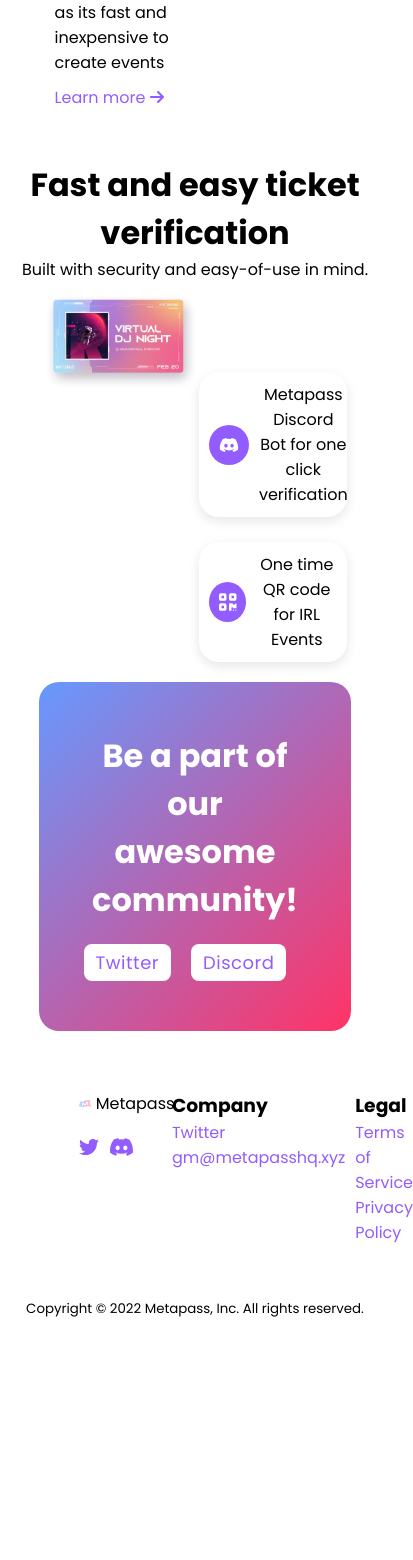
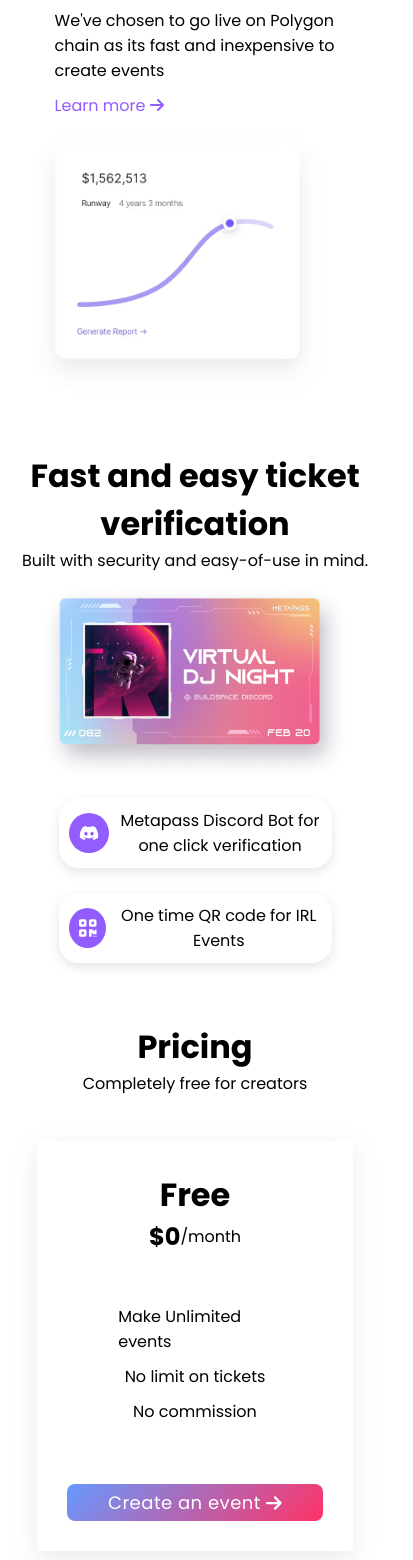
Before and after one commit to shrutipanjwani/metapass-landing, a React (Create React App) app: page / in a window 390 px wide. Shown: the part 1477-3037 px from the top of the page, 413 px wide, since content can reach past the window. Before the commit the page ends 2807 px from the top, so only its background shows below. Built offline with nearby package versions, Linux system fonts and the light colour scheme.

Commit message:
changes and responsiveness done

```diff
--- a/src/Components/Main.js
+++ b/src/Components/Main.js
@@ -1,5 +1,6 @@
 import React from "react";
 import "../Styles/Main.css";
+import GradientButton from "./GradientButton";
 import Button from "./Button";
 import { FontAwesomeIcon } from "@fortawesome/react-fontawesome";
 import { faArrowRight, faQrcode } from "@fortawesome/free-solid-svg-icons";
@@ -59,6 +60,28 @@ const Main = () => {
             </a>
           </div>
         </div>
+        <div className="pricing" data-aos="fade-up">
+          <h1>Pricing</h1>
+          <p>Completely free for creators</p>
+          <br />
+          <div className="pricing-box">
+            <h1>Free</h1>
+            <div className="price-flex">
+              <h2>$0</h2>
+              <span>/month</span>
+            </div>
+            <ul>
+              <li>Make Unlimited events</li>
+              <li>No limit on tickets</li>
+              <li>No commission</li>
+            </ul>
+            <GradientButton>
+              <a href="/">
+                Create an event&nbsp; <FontAwesomeIcon icon={faArrowRight} />{" "}
+              </a>
+            </GradientButton>
+          </div>
+        </div>
         <div className="community" data-aos="fade-up">
           <h1>Be a part of our awesome community!</h1>
           <ul className="socials">
--- a/src/Styles/Footer.css
+++ b/src/Styles/Footer.css
@@ -49,3 +49,19 @@ footer .footer-container .footer-col .footer-socials li svg {
   text-align: center;
   padding: 10px;
 }
+
+@media screen and (max-width: 768px) {
+  footer .footer-container {
+    display: grid;
+    grid-template-columns: repeat(1, 1fr);
+    grid-template-rows: repeat(3, 1fr);
+    grid-column-gap: 10px;
+    grid-row-gap: 10px;
+    width: 90%;
+    margin: auto;
+    padding: 30px;
+  }
+  footer .footer-container .footer-col img {
+    width: 10%;
+  }
+}
--- a/src/Styles/Main.css
+++ b/src/Styles/Main.css
@@ -89,6 +89,51 @@ main {
   color: var(--white-color);
 }
 
+.pricing {
+  width: 90%;
+  margin: 0 auto;
+}
+
+.pricing .pricing-box {
+  width: 30%;
+  margin: auto;
+  box-shadow: rgba(149, 157, 165, 0.2) 0px 8px 24px;
+  padding: 30px;
+  margin-top: 20px;
+  margin-bottom: 80px;
+}
+
+.pricing .pricing-box h1 {
+  text-align: center;
+}
+
+.pricing .pricing-box .price-flex {
+  display: flex;
+  align-items: center;
+  justify-content: center;
+}
+
+.pricing .pricing-box ul {
+  list-style: none;
+  display: flex;
+  flex-direction: column;
+  justify-content: center;
+  align-items: center;
+  width: 60%;
+  margin: 50px auto;
+}
+
+.pricing .pricing-box ul li {
+  margin-bottom: 10px;
+}
+
+.pricing .pricing-box button {
+  width: 70%;
+  margin: 0 auto;
+  display: flex;
+  justify-content: center;
+}
+
 .community {
   width: 80%;
   margin: 0 auto;
@@ -111,8 +156,60 @@ main {
   margin-right: 20px;
 }
 
-@media screen and (max-width: 900) {
-  main {
-    margin-top: 130px;
+@media screen and (max-width: 1024px) {
+  .features-method .methods-flex .method-content {
+    margin-top: 40px;
+    width: 50%;
+  }
+  .pricing .pricing-box {
+    width: 60%;
+  }
+  .pricing .pricing-box button {
+    width: 50%;
   }
 }
+
+@media screen and (max-width: 900px) {
+  main {
+    margin-top: 80px;
+  }
+}
+
+@media screen and (max-width: 768px) {
+  .features-grid {
+    grid-template-columns: repeat(1, 1fr);
+    grid-template-rows: repeat(1, 1fr);
+  }
+  .features-method .methods-flex .method-content {
+    width: 70%;
+    margin-top: 10px;
+  }
+  .features-method .methods-flex {
+    flex-direction: column;
+    align-items: center;
+    margin-bottom: 60px;
+  }
+  .features-method .methods-flex .method-image {
+    width: 80%;
+  }
+  .pricing .pricing-box button {
+    width: 100%;
+  }
+}
+
+@media screen and (max-width: 500px) {
+  .features-grid {
+    width: 90%;
+    margin: auto;
+  }
+  .pricing .pricing-box {
+    width: 90%;
+  }
+  .community {
+    width: 90%;
+    padding: 20px;
+  }
+  .community h1 {
+    font-size: 20px;
+  }
+}
```
